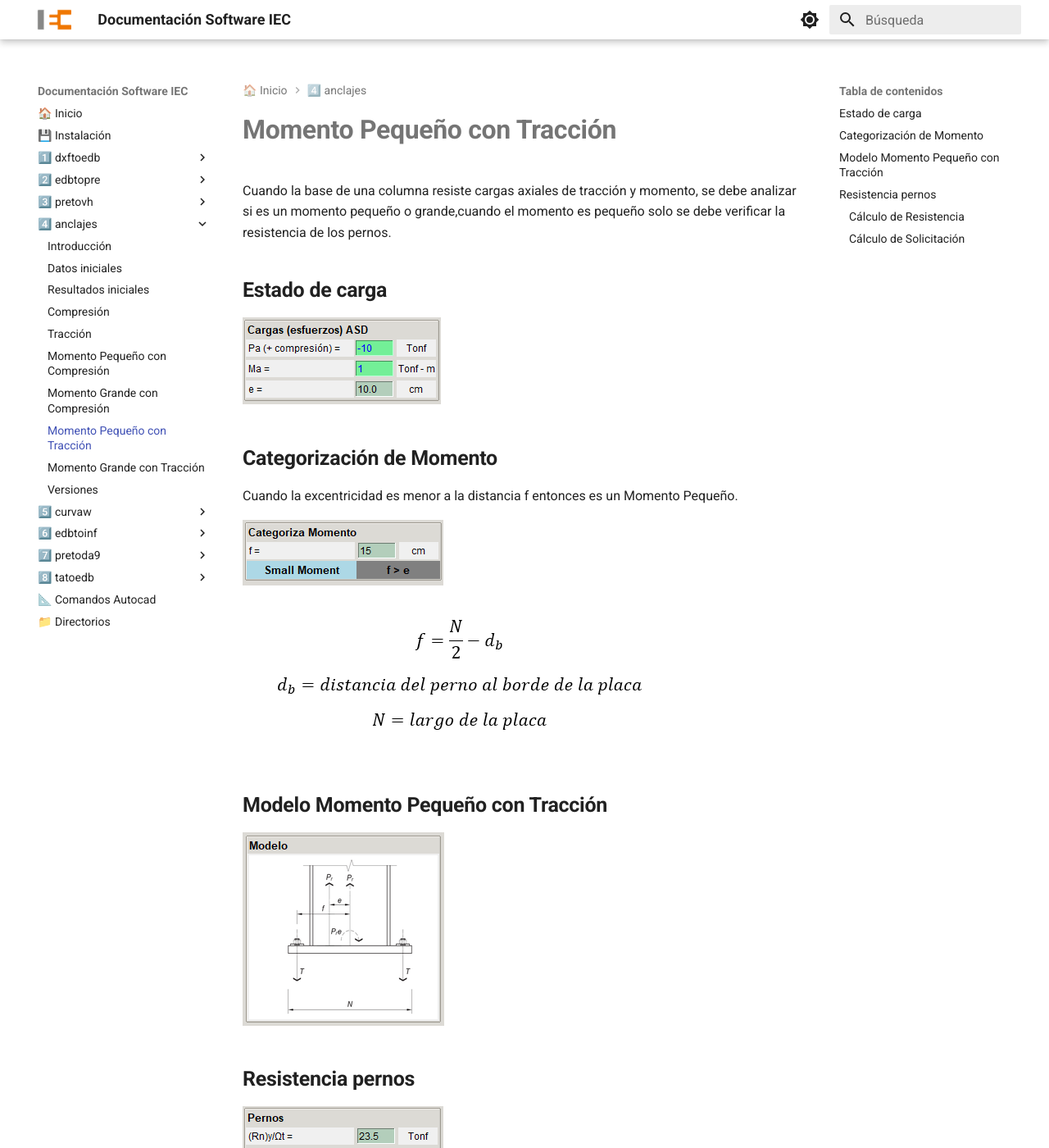
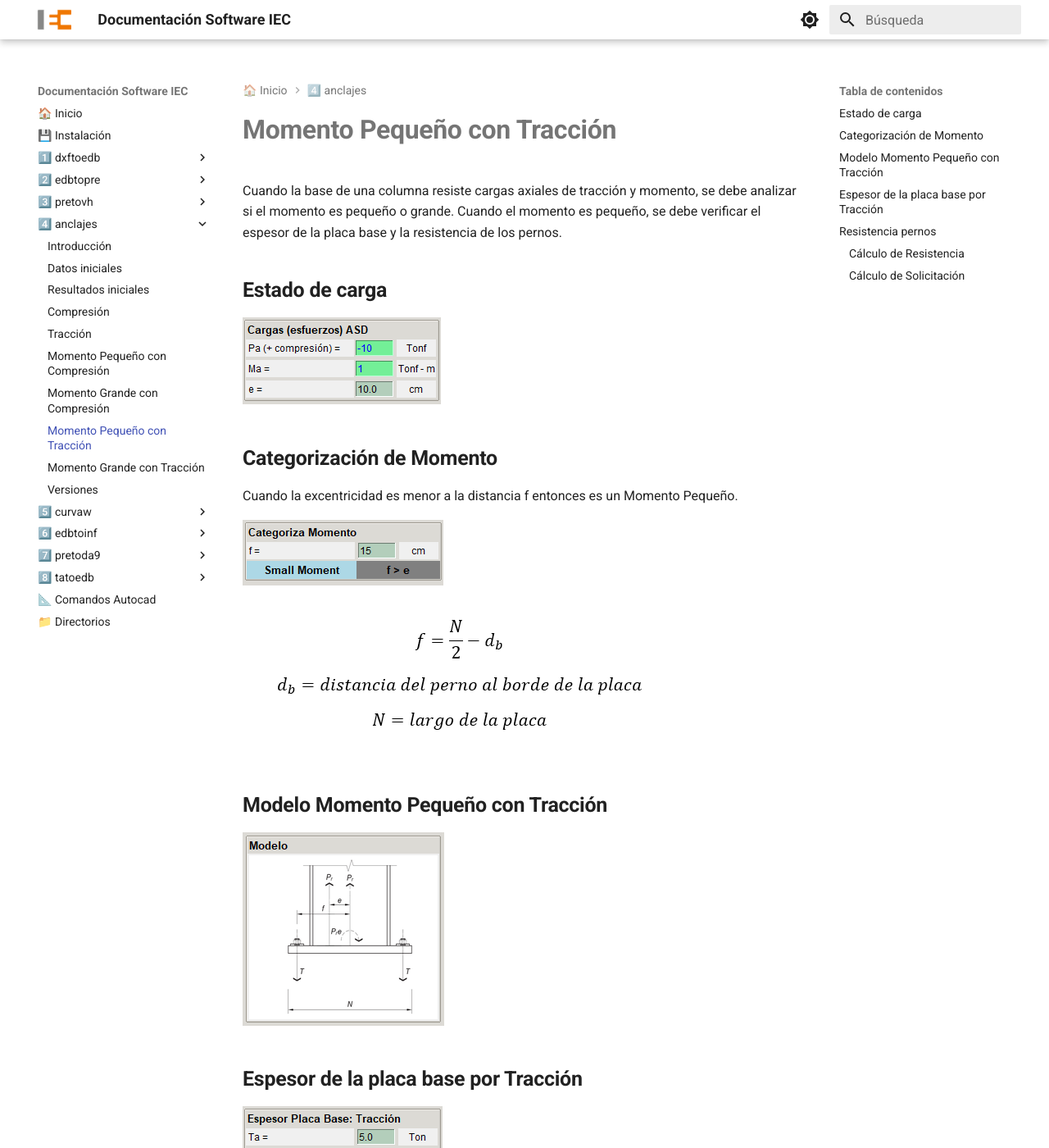
Before and after one commit to iec-ingenieria/documentacion, an MkDocs documentation site: the page built from docs/anclajes/small_moment_tra.md, in a window 1280 px wide and 1400 px high. Shown: the whole window at 82% size. Built offline with MkDocs 1.6.1 and Material for MkDocs 9.7.7, drawn with Linux system fonts in a browser that asks for light colours.

Commit message:
anclajes: Modificaciones para la version 2.1.0

```diff
--- a/docs/anclajes/small_moment_tra.md
+++ b/docs/anclajes/small_moment_tra.md
@@ -1,6 +1,6 @@
 # **Momento Pequeño con Tracción**
 
-Cuando la base de una columna resiste cargas axiales de tracción y momento, se debe analizar si es un momento pequeño o grande,cuando el momento es pequeño solo se debe verificar la resistencia de los pernos.
+Cuando la base de una columna resiste cargas axiales de tracción y momento, se debe analizar si el momento es pequeño o grande. Cuando el momento es pequeño, se debe verificar el espesor de la placa base y la resistencia de los pernos.
 
 ## **Estado de carga**
 
@@ -18,6 +18,14 @@ Cuando la excentricidad es menor a la distancia f entonces es un Momento Pequeñ
 
 ![modelo_small_moment_tra](../images/anclajes/modelo_small_moment_tra.png)
 
+## **Espesor de la placa base por Tracción**
+
+![espesor_placa_base_traccion](../images/anclajes/espesor_placa_base_traccion.png)
+
+![formula_espesor_placa_base_traccion_large_moment](../images/anclajes/formula_espesor_placa_base_traccion_large_moment.png)
+
+![valor_x_traccion_large_moment](../images/anclajes/valor_x_traccion_large_moment.png)
+
 ## **Resistencia pernos**
 
 ![resistencia_pernos_sm_tra](../images/anclajes/resistencia_pernos_sm_tra.png)
```
Also changed, not shown: docs/anclajes/versiones.md (+6 -0 lines).
